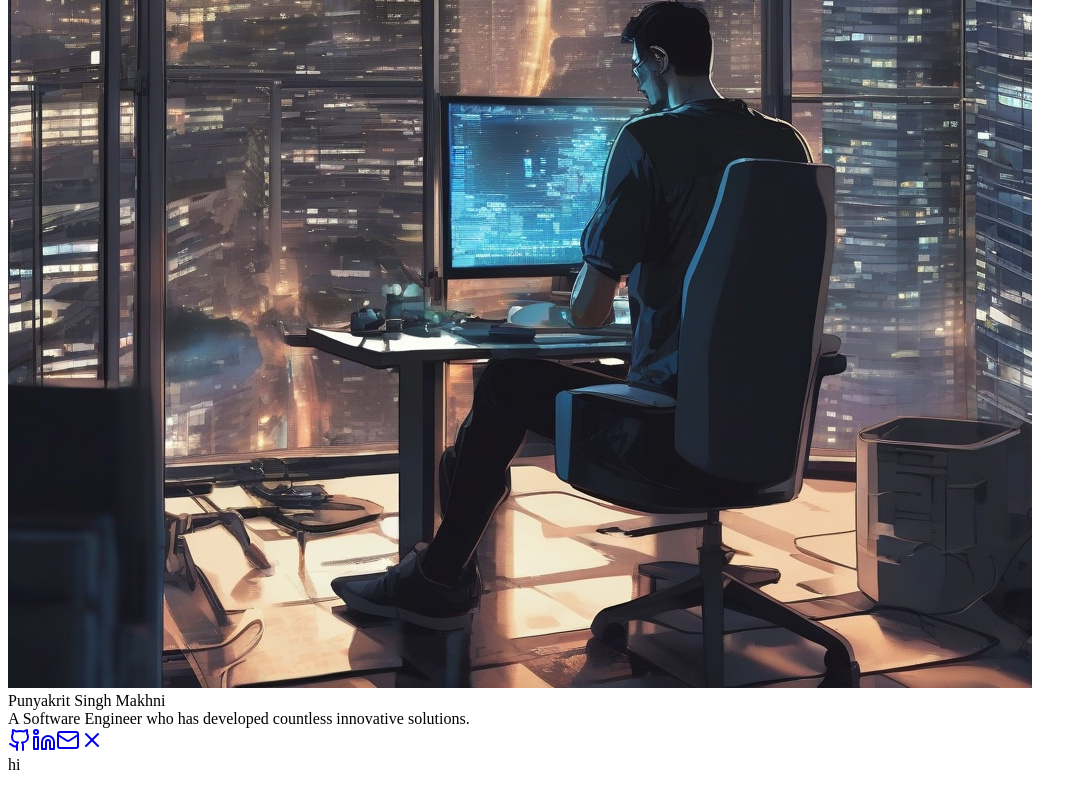
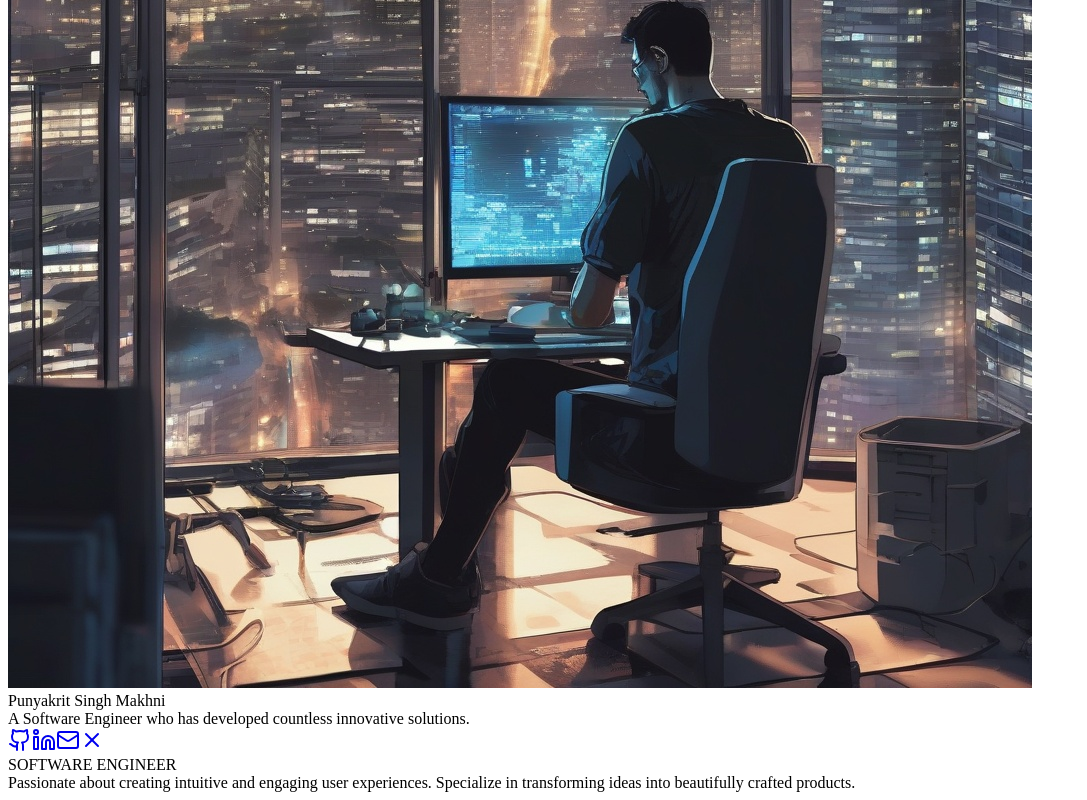
Before and after one commit to punyakrit/portfolio-website, a Next.js app: page / in a window 1280 px wide. Shown: the part 344-1144 px from the top of the page, without its empty margins (0-1087 px from the left). Built offline with nearby package versions, Linux system fonts and the light colour scheme.

Commit message:
header build

```diff
--- a/components/ui/Home.tsx
+++ b/components/ui/Home.tsx
@@ -1,14 +1,15 @@
 import React from "react";
-import ProfleCard from "./ProfleCard";
+import ProfleCard from "../ProfleCard";
+import SectionHandler from "./home/SectionHandler";
 
 function Home() {
   return (
-    <div className="flex">
-      <div className="w-1/3">
+    <div className="flex h-screen">
+      <div className="w-2/5 ">
         <ProfleCard />
       </div>
-      <div>
-        hi
+      <div className="ml-14 pt-44 w-3/5 overflow-y-scroll ">
+        <SectionHandler/>
       </div>
     </div>
   );
--- /dev/null
+++ b/components/ui/home/Header.tsx
@@ -0,0 +1,23 @@
+"use client";
+import React from "react";
+import { motion } from "motion/react";
+
+function Header() {
+  return (
+    <motion.div
+      initial={{ opacity: 0 }}
+      animate={{ opacity: 1, transition: { duration: 1.8, ease: "easeInOut" } }}
+    >
+      <div className="text-[140px] font-extrabold text-wrap leading-none">
+        <span className="">SOFTWARE </span>
+        <span className="text-[#343334]">ENGINEER</span>
+      </div>
+      <div className="text-2xl w-[550px] text-white/60 ml-4 mt-8">
+        Passionate about creating intuitive and engaging user experiences.
+        Specialize in transforming ideas into beautifully crafted products.
+      </div>
+    </motion.div>
+  );
+}
+
+export default Header;
--- /dev/null
+++ b/components/ui/home/SectionHandler.tsx
@@ -0,0 +1,13 @@
+import React from "react";
+import Header from "./Header";
+
+function SectionHandler() {
+  return (
+    <div className="mr-10">
+      <Header />
+
+    </div>
+  );
+}
+
+export default SectionHandler;
```
Also changed, not shown: components/ProfleCard.tsx (renamed from components/ui/ProfleCard.tsx).
